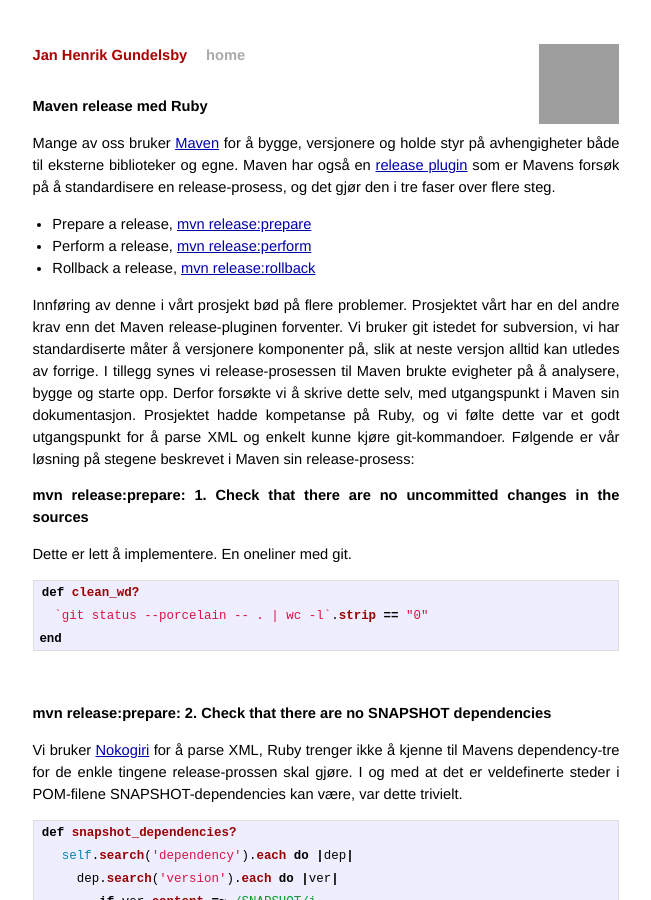
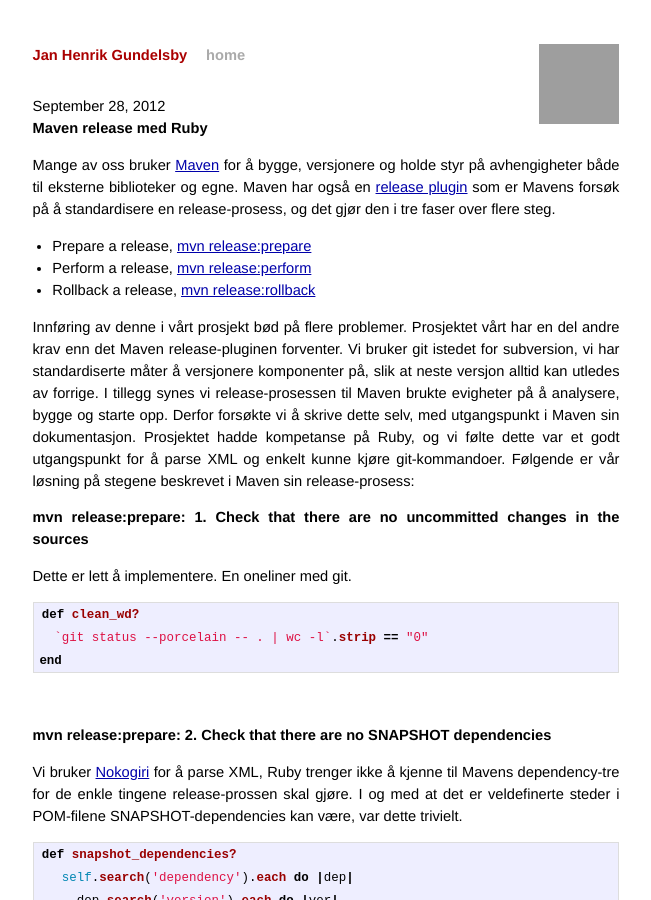
Before and after one commit to janhenrik/janhenrik.github.com, a Jekyll site: the page built from _posts/2012-09-28-maven-release-med-ruby.md, in a window 1280 px wide and 900 px high, cut to the strip 0-900 px from the top of the window. Shown: the whole strip, without its empty margins (314-965 px from the left). Built offline with Jekyll 4.4.1, drawn with Linux system fonts in a browser that asks for light colours; Markdown is read by kramdown in place of the engine named in the settings; grey boxes are pictures that could not be loaded.

Commit message:
Date in post

```diff
--- a/_layouts/post.html
+++ b/_layouts/post.html
@@ -2,5 +2,6 @@
 layout: default
 ---
 <div id="post">
+{{ page.date | date: "%B %d, %Y" }}
 {{ content }}
 </div>
```
Also changed, not shown: 2 other files.
